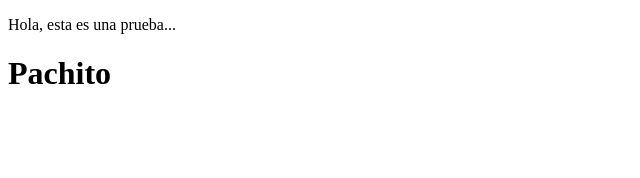
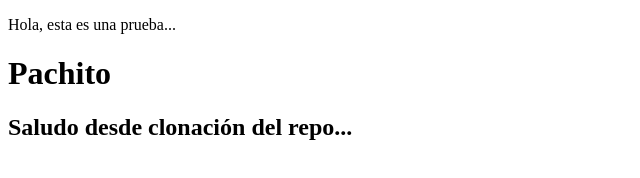
Before and after one commit to fsanchezcm1/pruebas, a website: page index.html in a window 1280 px wide. Shown: the whole page, without its empty margins (0-640 px from the left). Drawn offline with Linux system fonts and the light colour scheme.

Commit message:
Index new line

```diff
--- a/index.html
+++ b/index.html
@@ -8,5 +8,6 @@
 <body>
     <p>Hola, esta es una prueba...</p>
     <h1>Pachito</h1>
+    <h2>Saludo desde clonación del repo...</h2>
 </body>
 </html>
```
